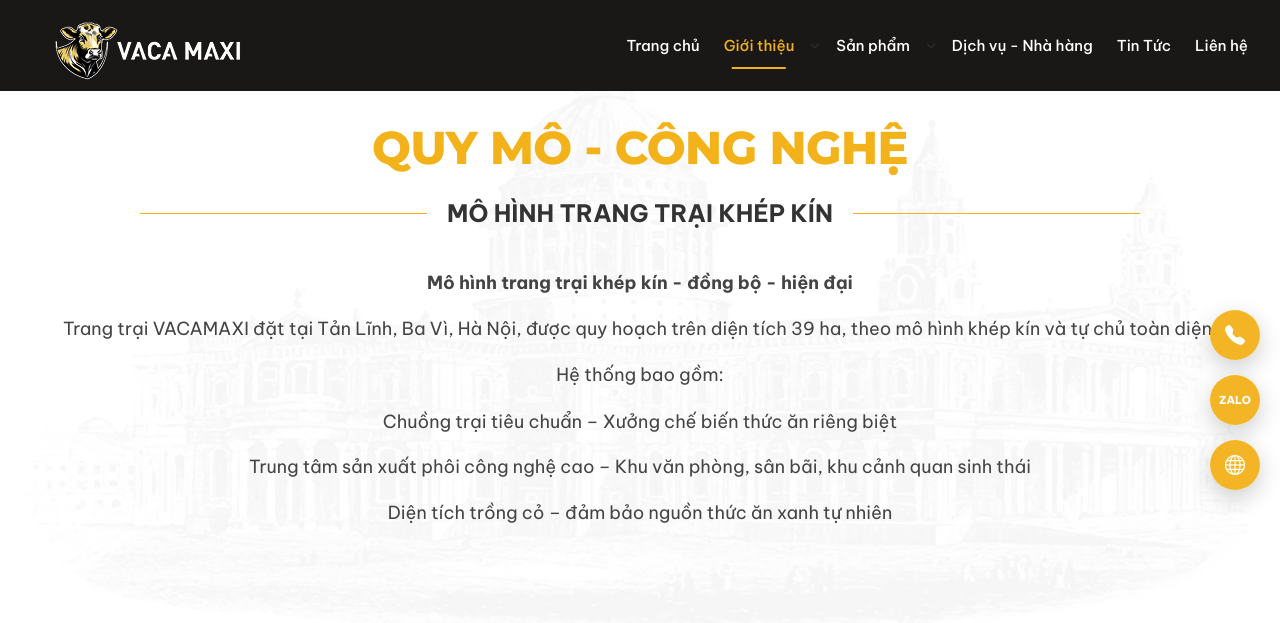
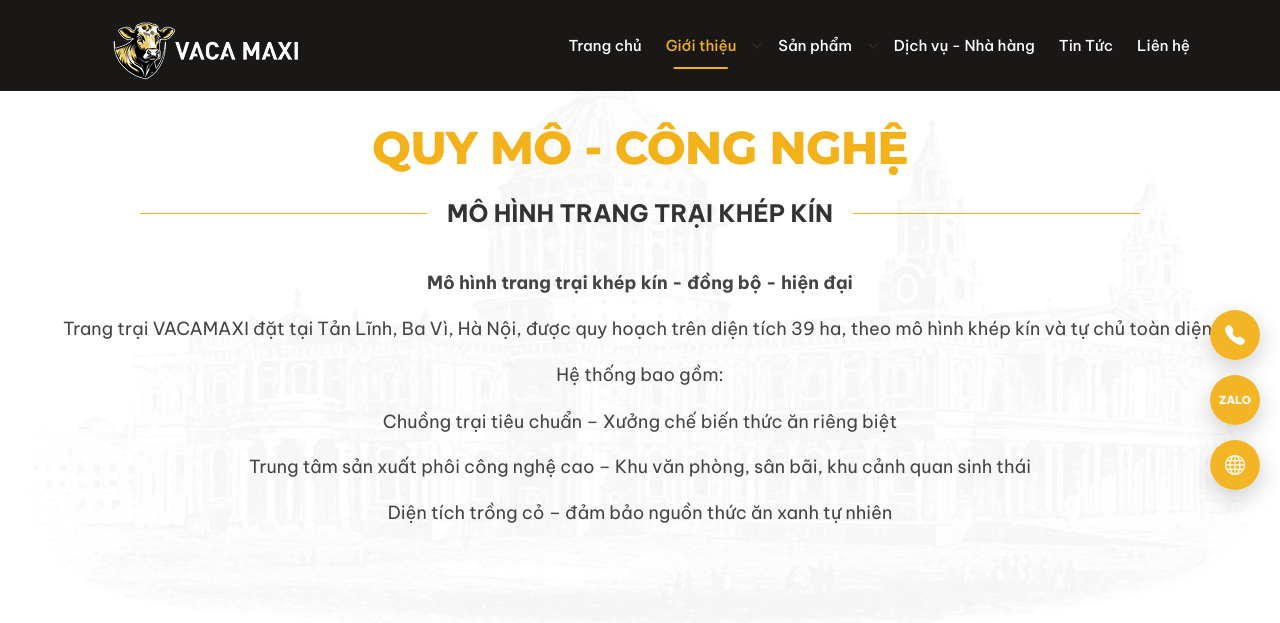
Before and after one commit to tuanmc0302/vacamaxi, a Laravel app: page /gioi-thieu-quy-mo in a window 1280 px wide. Shown: the top 623 px of the page. Run offline with Laravel 12, Linux system fonts and the light colour scheme; data comes from the database, SQL or seed files in the repository; data that the repository does not hold is empty.

Commit message:
Update header.blade.php

```diff
--- a/resources/views/frontend/partials/header.blade.php
+++ b/resources/views/frontend/partials/header.blade.php
@@ -6,7 +6,7 @@
 
 <header class="site-header {{ $isHome ? 'is-home' : '' }}">
     <nav class="navbar navbar-expand-lg navbar-dark">
-        <div class="container container-header">
+        <div class="container">
             <a class="navbar-brand brand-link" href="/">
                 <img class="brand-logo brand-mark" src="{{ $siteSettings['logo_url'] ?? asset('image/logo.png') }}" alt="{{ $siteSettings['site_name'] ?? 'VACAMAXI' }}">
             </a>
```
